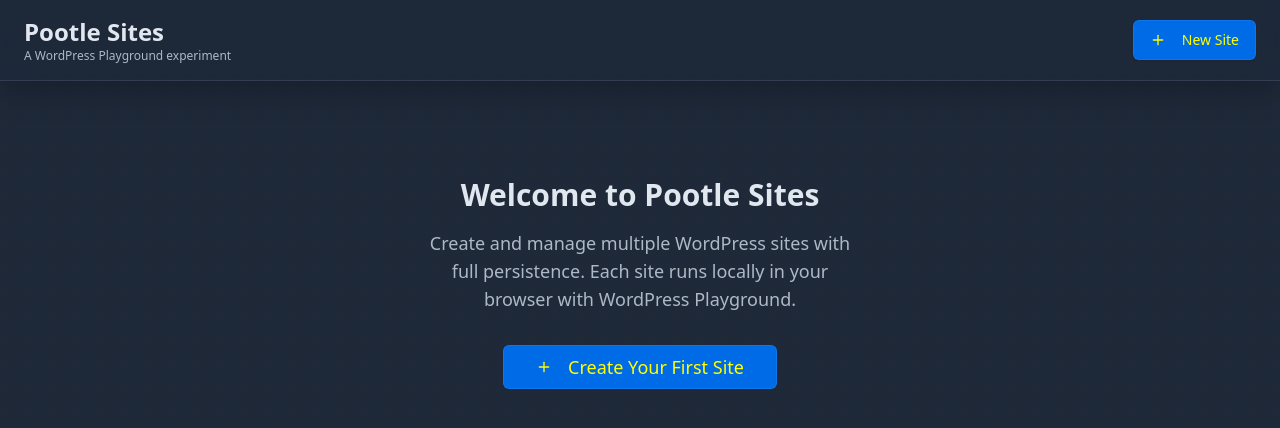
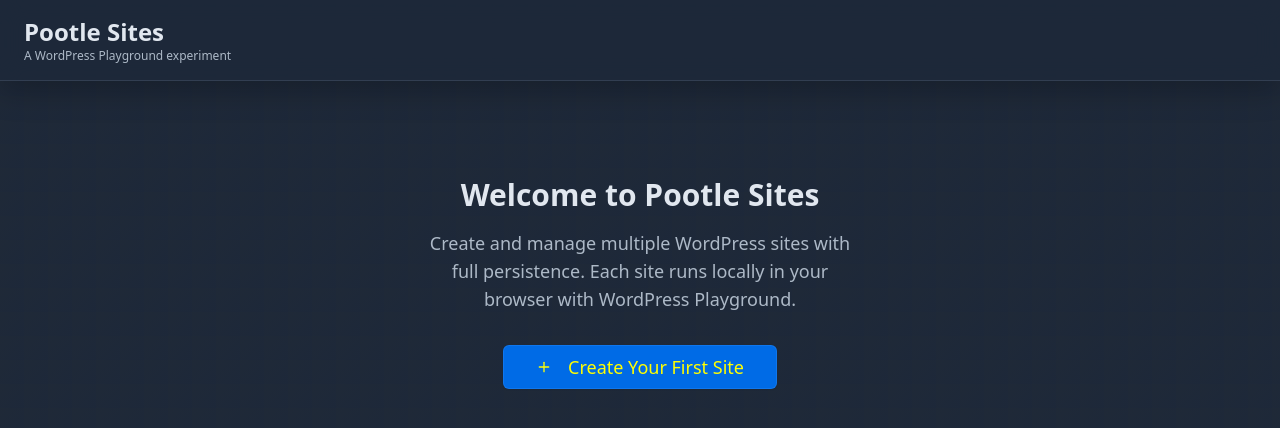
Before and after one commit to jamiemarsland/pootle-sites-studio, a React (Vite) app: page / in a window 1280 px wide. Shown: the top 428 px of the page. Built offline with nearby package versions, Linux system fonts and the light colour scheme.

Commit message:
Remove '+New Site' from header

```diff
--- a/src/pages/Dashboard.tsx
+++ b/src/pages/Dashboard.tsx
@@ -70,7 +70,7 @@ const Dashboard = () => {
       {/* Header */}
       <header className="border-b border-border/30 bg-card/80 backdrop-blur-md sticky top-0 z-10 shadow-blueprint">
         <div className="container mx-auto px-6 py-4">
-          <div className="flex items-center justify-between">
+          <div className="flex items-center">
             <div className="flex items-center gap-3">
               <div>
                 <h1 className="text-2xl font-bold text-foreground">
@@ -79,13 +79,6 @@ const Dashboard = () => {
                 <p className="text-xs text-muted-foreground">A WordPress Playground experiment</p>
               </div>
             </div>
-            <Button
-              onClick={() => setShowNewSiteDialog(true)}
-              className="blueprint-button"
-            >
-              <Plus className="w-4 h-4 mr-2" />
-              New Site
-            </Button>
           </div>
         </div>
       </header>
```
